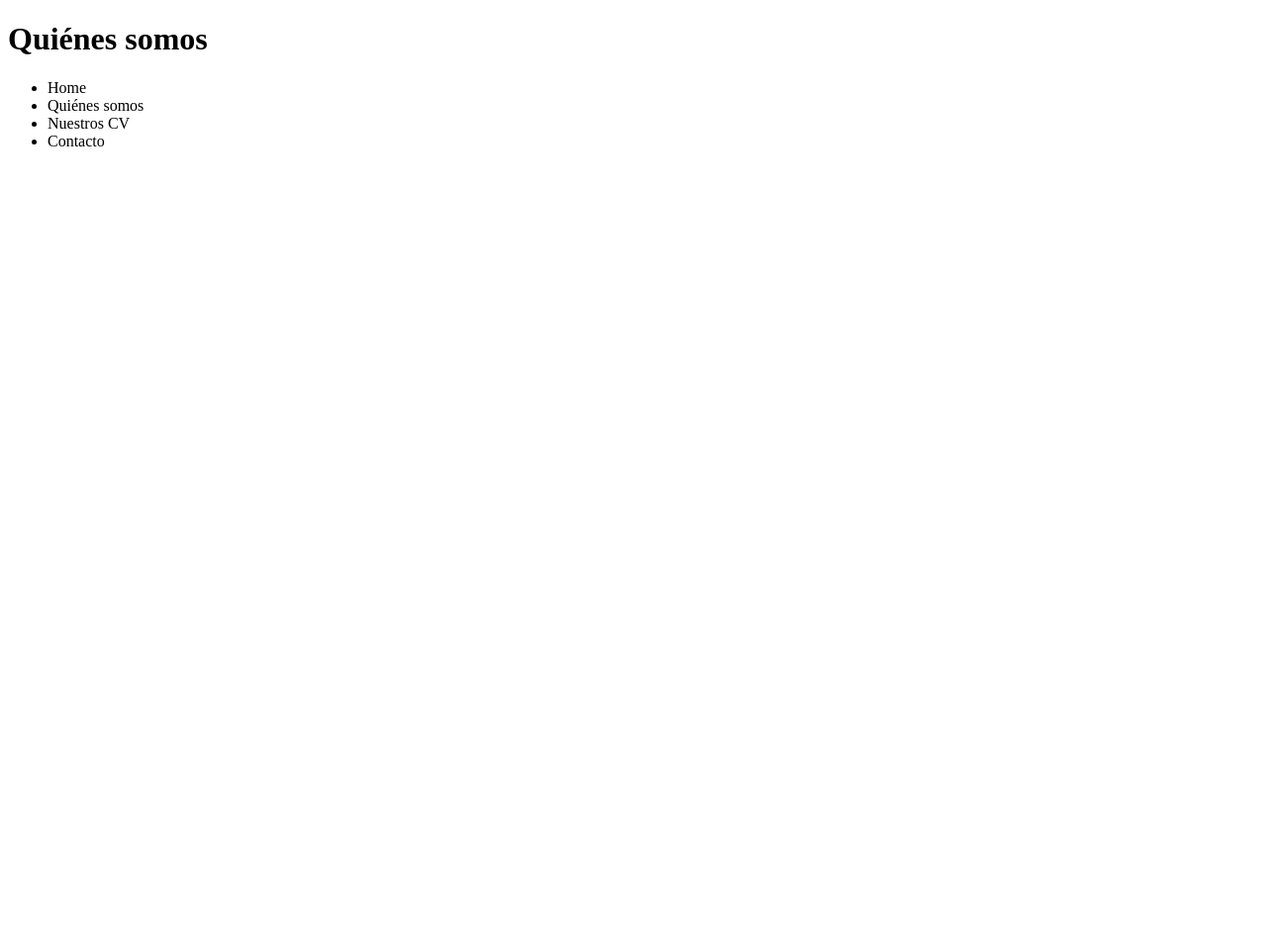
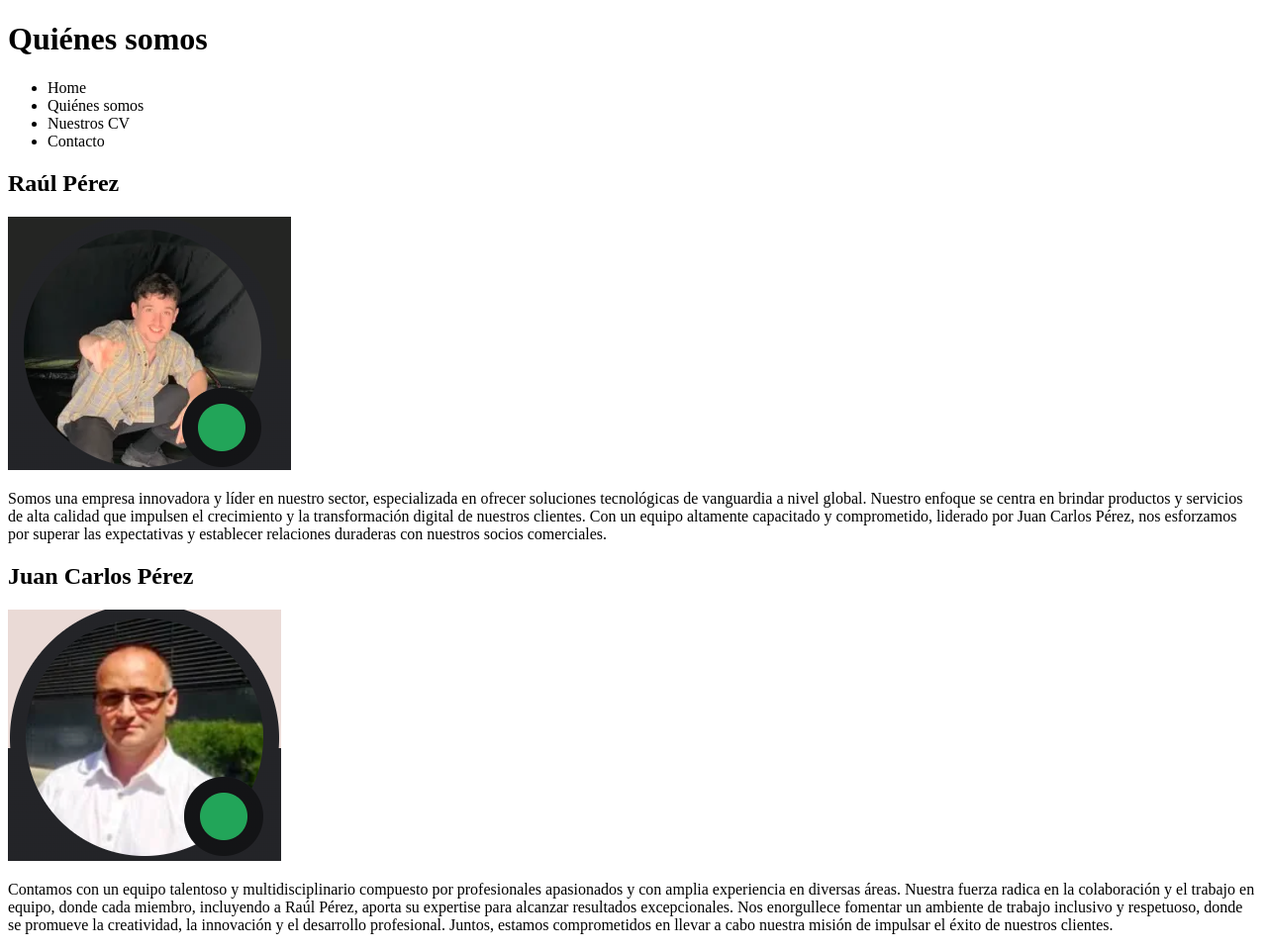
Before and after one commit to JRaulPC/202307-w1ch2-raul-perez-juancar-perez, a plain HTML site: page quienes-somos.html in a window 1280 px wide. Shown: the whole page at 99% size. Before the commit the page ends 800 px from the top, so only its background shows below. Drawn offline with Linux system fonts and the light colour scheme.

Commit message:
Add image and headers-sections to quienes-somos.html

```diff
--- a/quienes-somos.html
+++ b/quienes-somos.html
@@ -21,6 +21,37 @@
     </nav>
   </header>
 
+  <Main>
+    <section>
+      <header>
+        <h1>Raúl Pérez</h1>
+      </header>
+      <img src="imagenes/Raul.png" alt="Imagen de Raúl Pérez">
+      <p>Somos una empresa innovadora y líder en nuestro sector, especializada en ofrecer soluciones tecnológicas de
+        vanguardia a nivel global. Nuestro enfoque se centra en brindar productos y servicios de alta calidad que
+        impulsen el
+        crecimiento y la transformación digital de nuestros clientes. Con un equipo altamente capacitado y comprometido,
+        liderado por Juan Carlos Pérez, nos esforzamos por superar las expectativas y establecer relaciones duraderas
+        con
+        nuestros socios comerciales.</p>
+    </section>
+    <section>
+      <header>
+        <h1>Juan Carlos Pérez</h1>
+      </header>
+      <img src="imagenes/JuanCarlos.png" alt="Imagen de Juan Carlos Pérez">
+      <p>Contamos con un equipo talentoso y multidisciplinario compuesto por profesionales apasionados y con amplia
+        experiencia
+        en diversas áreas. Nuestra fuerza radica en la colaboración y el trabajo en equipo, donde cada miembro,
+        incluyendo a
+        Raúl Pérez, aporta su expertise para alcanzar resultados excepcionales. Nos enorgullece fomentar un ambiente de
+        trabajo
+        inclusivo y respetuoso, donde se promueve la creatividad, la innovación y el desarrollo profesional. Juntos,
+        estamos
+        comprometidos en llevar a cabo nuestra misión de impulsar el éxito de nuestros clientes.</p>
+    </section>
+  </Main>
+
 
 </body>
 
```
